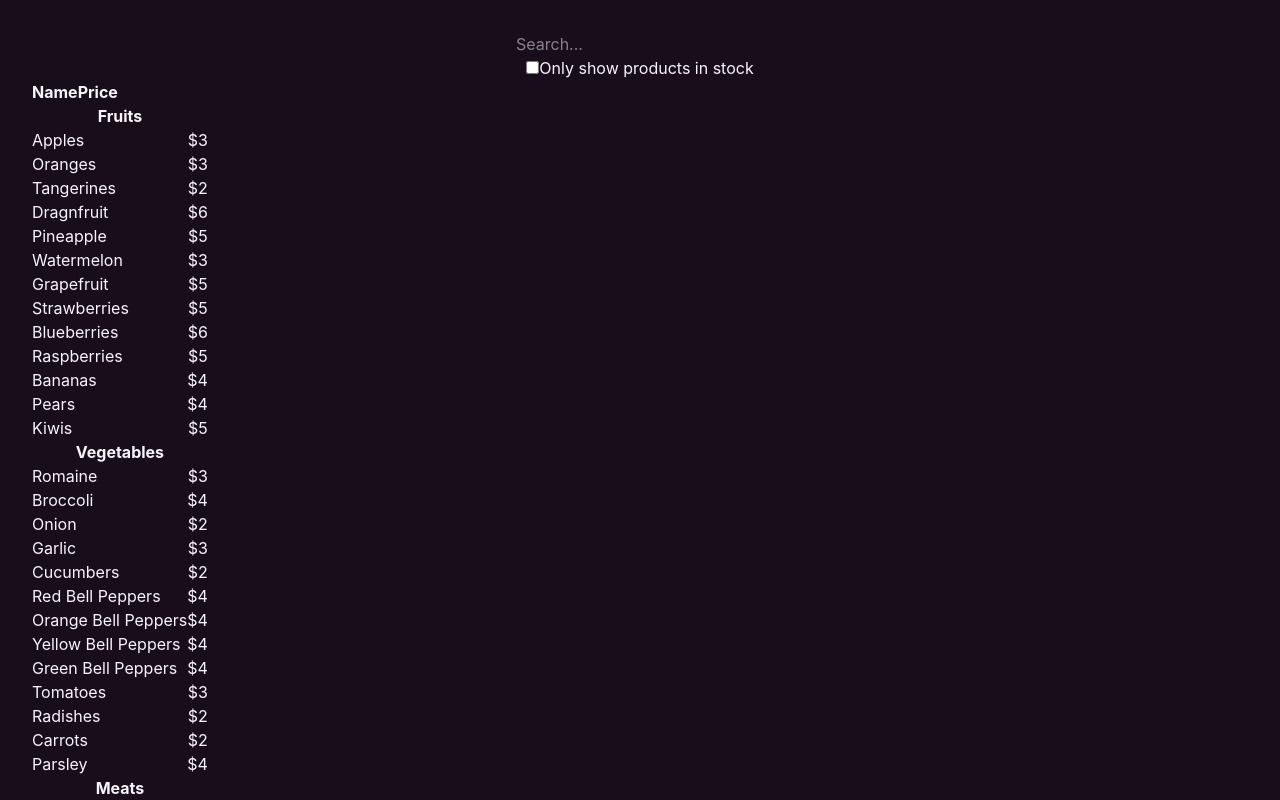
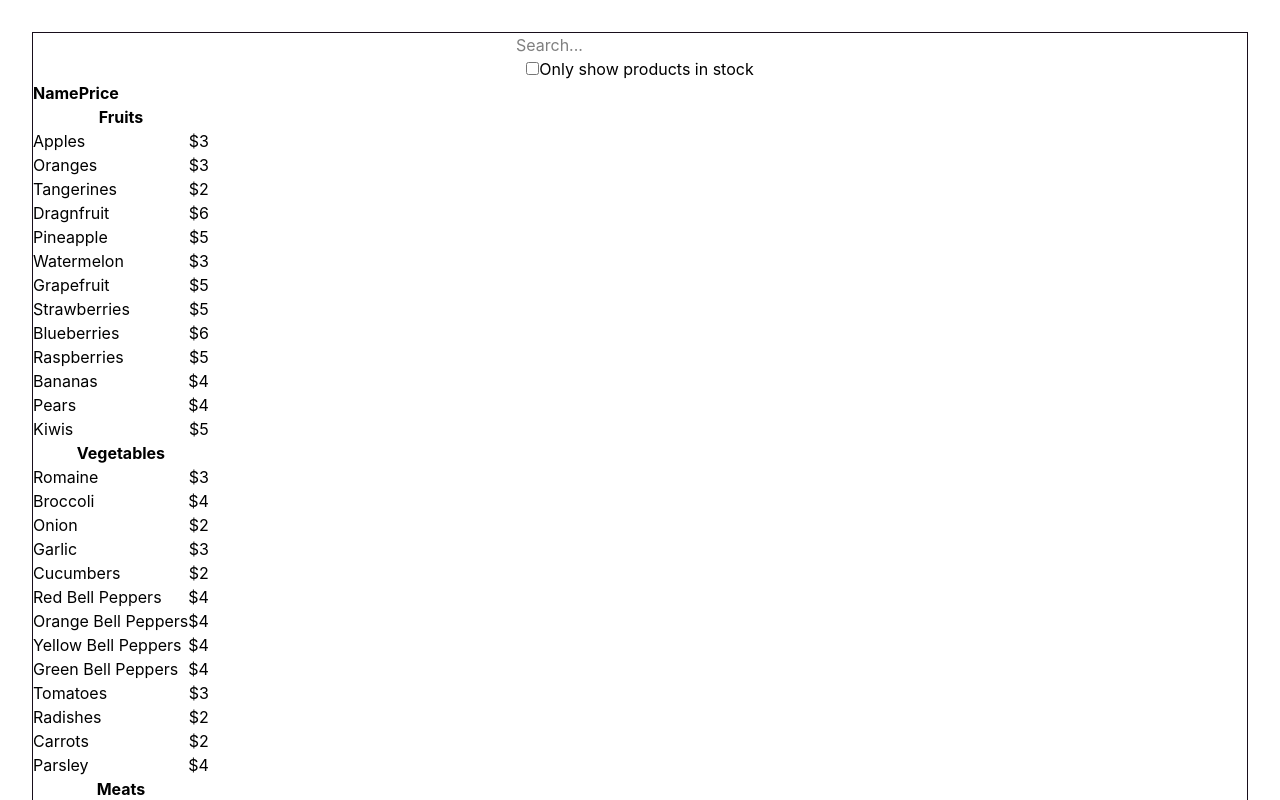
Before and after one commit to syntapy/1_react_quickstart, a React (Vite) app in the folder app/: page / in a window 1280 px wide. Shown: the top 800 px of the page. Built offline with nearby package versions, Linux system fonts and the light colour scheme.

Commit message:
light default bg

```diff
--- a/app/src/components/FilterableProductTable/FilterableProductTable.tsx
+++ b/app/src/components/FilterableProductTable/FilterableProductTable.tsx
@@ -15,7 +15,7 @@ export default function FilterableProductTable() {
   dataFiltered = _filterProductData(data, searchText)
 
   return (
-    <div>
+    <div className="border border-licorice-500 border-xs">
       <SearchBar
         setSearchText={setSearchText}
         setOnlyInStock={setShowOnlyInStock}
--- a/app/src/main.css
+++ b/app/src/main.css
@@ -32,8 +32,8 @@
   font-weight: 400;
 
   color-scheme: light dark;
-  color: var(--color-magnolia-500);
-  background-color: var(--color-licorice-500);
+  color: black;
+  background-color: white;
 
   max-width: 1280px;
   margin: 0 auto;
```
